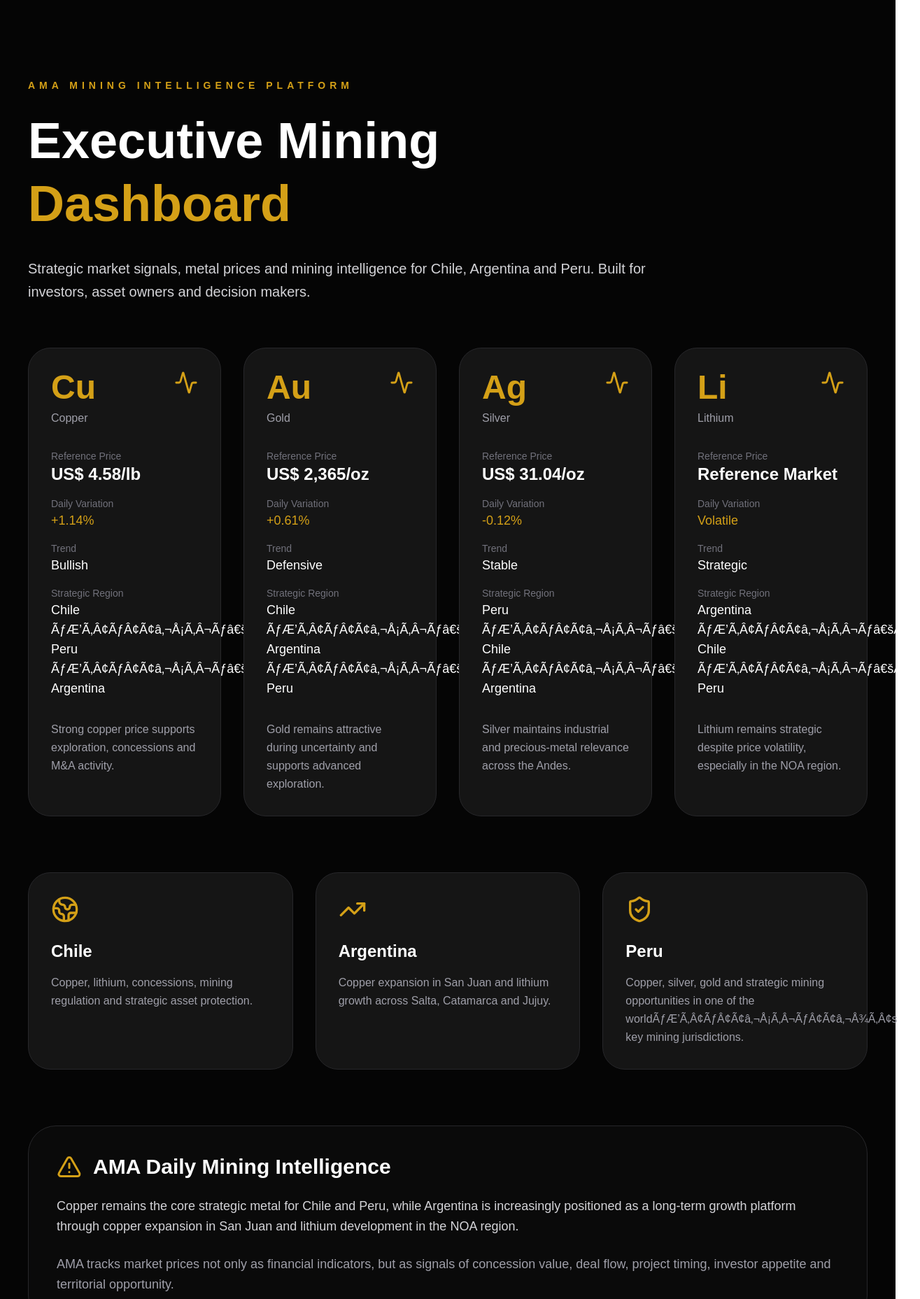
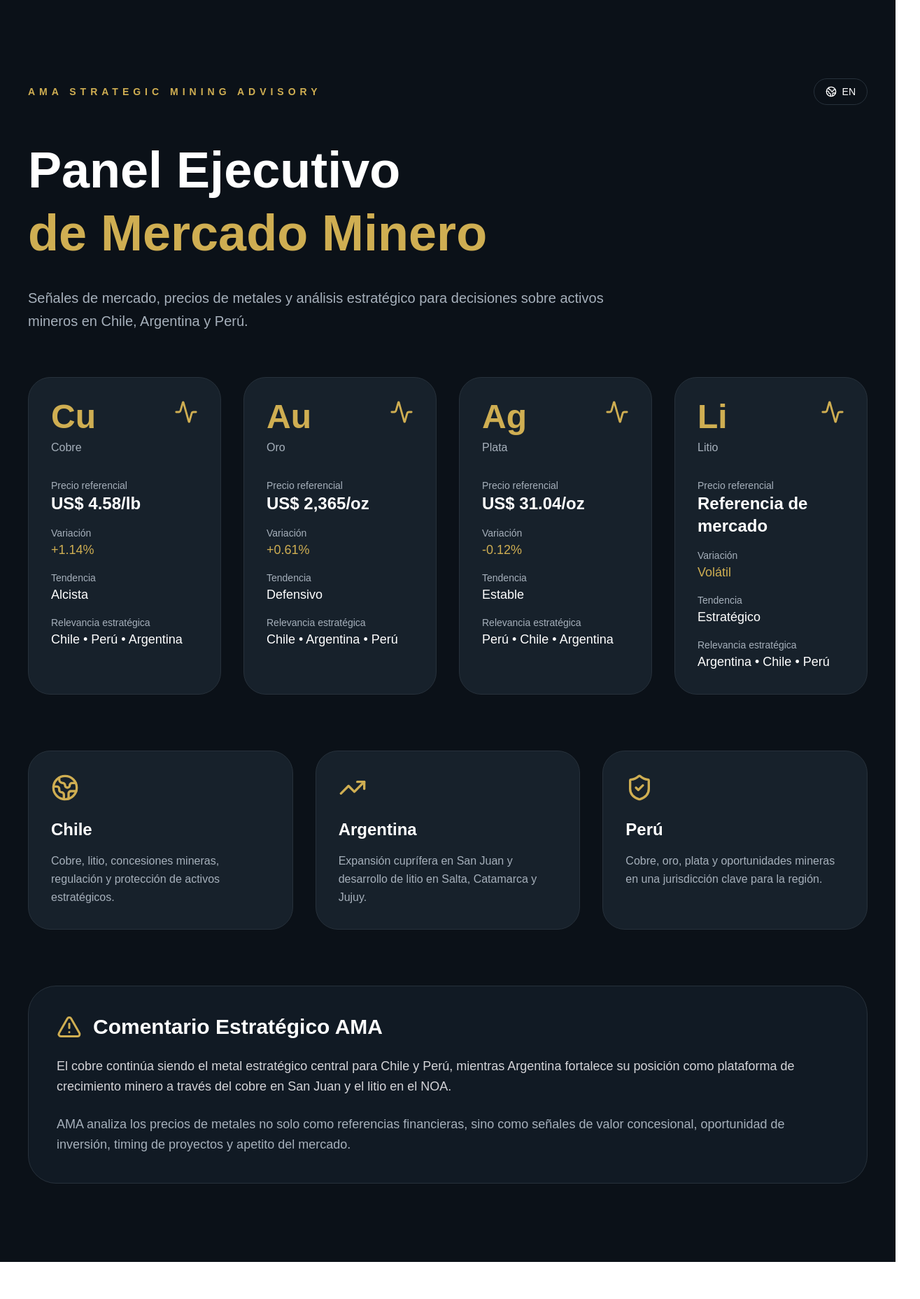
Before and after one commit to octaviomogu/ama-mining, a Next.js app: page /dashboard in a window 1280 px wide. Shown: the top 1857 px of the page at 70% size, 1315 px wide, since content can reach past the window. After the commit the page ends 1804 px from the top, so only its background shows below. Built offline with nearby package versions, Linux system fonts and the light colour scheme.

Commit message:
Fix dashboard Spanish language and copy

```diff
--- a/app/dashboard/page.tsx
+++ b/app/dashboard/page.tsx
@@ -1,79 +1,150 @@
-import { metals } from '../data/metals'
-import MetalCard from '../components/MetalCard'
-import { Globe2, ShieldCheck, TrendingUp, AlertTriangle } from 'lucide-react'
+'use client'
+
+import { useState } from 'react'
+import { Activity, AlertTriangle, Globe2, ShieldCheck, TrendingUp } from 'lucide-react'
+
+const data = {
+  es: {
+    label: 'AMA Strategic Mining Advisory',
+    title1: 'Panel Ejecutivo',
+    title2: 'de Mercado Minero',
+    intro:
+      'Señales de mercado, precios de metales y análisis estratégico para decisiones sobre activos mineros en Chile, Argentina y Perú.',
+    metals: [
+      ['Cu', 'Cobre', 'US$ 4.58/lb', '+1.14%', 'Alcista', 'Chile • Perú • Argentina'],
+      ['Au', 'Oro', 'US$ 2,365/oz', '+0.61%', 'Defensivo', 'Chile • Argentina • Perú'],
+      ['Ag', 'Plata', 'US$ 31.04/oz', '-0.12%', 'Estable', 'Perú • Chile • Argentina'],
+      ['Li', 'Litio', 'Referencia de mercado', 'Volátil', 'Estratégico', 'Argentina • Chile • Perú'],
+    ],
+    regions: [
+      ['Chile', 'Cobre, litio, concesiones mineras, regulación y protección de activos estratégicos.'],
+      ['Argentina', 'Expansión cuprífera en San Juan y desarrollo de litio en Salta, Catamarca y Jujuy.'],
+      ['Perú', 'Cobre, oro, plata y oportunidades mineras en una jurisdicción clave para la región.'],
+    ],
+    commentTitle: 'Comentario Estratégico AMA',
+    comment1:
+      'El cobre continúa siendo el metal estratégico central para Chile y Perú, mientras Argentina fortalece su posición como plataforma de crecimiento minero a través del cobre en San Juan y el litio en el NOA.',
+    comment2:
+      'AMA analiza los precios de metales no solo como referencias financieras, sino como señales de valor concesional, oportunidad de inversión, timing de proyectos y apetito del mercado.',
+  },
+  en: {
+    label: 'AMA Strategic Mining Advisory',
+    title1: 'Executive',
+    title2: 'Mining Market Dashboard',
+    intro:
+      'Market signals, metal prices and strategic analysis for mining asset decisions across Chile, Argentina and Peru.',
+    metals: [
+      ['Cu', 'Copper', 'US$ 4.58/lb', '+1.14%', 'Bullish', 'Chile • Peru • Argentina'],
+      ['Au', 'Gold', 'US$ 2,365/oz', '+0.61%', 'Defensive', 'Chile • Argentina • Peru'],
+      ['Ag', 'Silver', 'US$ 31.04/oz', '-0.12%', 'Stable', 'Peru • Chile • Argentina'],
+      ['Li', 'Lithium', 'Market reference', 'Volatile', 'Strategic', 'Argentina • Chile • Peru'],
+    ],
+    regions: [
+      ['Chile', 'Copper, lithium, mining concessions, regulation and strategic asset protection.'],
+      ['Argentina', 'Copper expansion in San Juan and lithium development in Salta, Catamarca and Jujuy.'],
+      ['Peru', 'Copper, gold, silver and mining opportunities in a key regional jurisdiction.'],
+    ],
+    commentTitle: 'AMA Strategic Comment',
+    comment1:
+      'Copper remains the core strategic metal for Chile and Peru, while Argentina strengthens its position as a mining growth platform through copper in San Juan and lithium in the NOA region.',
+    comment2:
+      'AMA analyzes metal prices not only as financial references, but as signals of concession value, investment opportunity, project timing and market appetite.',
+  },
+}
 
 export default function DashboardPage() {
+  const [lang, setLang] = useState<'es' | 'en'>('es')
+  const t = data[lang]
+
   return (
-    <main className="min-h-screen bg-[#050505] text-white">
+    <main className="min-h-screen bg-[#0B1118] text-white">
       <section className="px-6 lg:px-10 py-28 max-w-7xl mx-auto">
-        <div className="uppercase tracking-[6px] text-[#D4A017] text-sm font-semibold mb-6">
-          AMA Mining Intelligence Platform
+        <div className="flex justify-between items-center mb-12">
+          <div className="uppercase tracking-[6px] text-[#CFAE52] text-sm font-semibold">
+            {t.label}
+          </div>
+
+          <button
+            onClick={() => setLang(lang === 'es' ? 'en' : 'es')}
+            className="border border-[#27313B] hover:border-[#CFAE52] rounded-full px-4 py-2 text-sm flex items-center gap-2"
+          >
+            <Globe2 size={16} />
+            {lang === 'es' ? 'EN' : 'ES'}
+          </button>
         </div>
 
         <h1 className="text-5xl md:text-7xl font-black leading-tight mb-8">
-          Executive Mining
-          <span className="block text-[#D4A017]">Dashboard</span>
+          {t.title1}
+          <span className="block text-[#CFAE52]">{t.title2}</span>
         </h1>
 
-        <p className="text-zinc-300 text-xl max-w-4xl leading-relaxed mb-16">
-          Strategic market signals, metal prices and mining intelligence for
-          Chile, Argentina and Peru. Built for investors, asset owners and
-          decision makers.
+        <p className="text-[#A6B0BB] text-xl max-w-4xl leading-relaxed mb-16">
+          {t.intro}
         </p>
 
         <div className="grid md:grid-cols-2 xl:grid-cols-4 gap-8 mb-20">
-          {metals.map((metal) => (
-            <MetalCard key={metal.symbol} {...metal} />
+          {t.metals.map(([symbol, name, price, change, trend, region]) => (
+            <div
+              key={symbol}
+              className="bg-[#17212B] border border-[#27313B] hover:border-[#CFAE52] rounded-[32px] p-8 transition-all"
+            >
+              <div className="flex justify-between items-start mb-8">
+                <div>
+                  <div className="text-5xl font-black text-[#CFAE52]">{symbol}</div>
+                  <div className="text-[#A6B0BB] mt-2">{name}</div>
+                </div>
+
+                <Activity className="text-[#CFAE52]" size={34} />
+              </div>
+
+              <div className="space-y-4">
+                <div>
+                  <div className="text-[#A6B0BB] text-sm">Precio referencial</div>
+                  <div className="text-2xl font-bold">{price}</div>
+                </div>
+
+                <div>
+                  <div className="text-[#A6B0BB] text-sm">Variación</div>
+                  <div className="text-lg text-[#CFAE52]">{change}</div>
+                </div>
+
+                <div>
+                  <div className="text-[#A6B0BB] text-sm">Tendencia</div>
+                  <div className="text-lg">{trend}</div>
+                </div>
+
+                <div>
+                  <div className="text-[#A6B0BB] text-sm">Relevancia estratégica</div>
+                  <div className="text-lg">{region}</div>
+                </div>
+              </div>
+            </div>
           ))}
         </div>
 
         <div className="grid lg:grid-cols-3 gap-8 mb-20">
-          <div className="bg-[#151515] border border-zinc-800 rounded-[32px] p-8">
-            <Globe2 className="text-[#D4A017] mb-6" size={40} />
-            <h2 className="text-2xl font-bold mb-4">Chile</h2>
-            <p className="text-zinc-400 leading-relaxed">
-              Copper, lithium, concessions, mining regulation and strategic
-              asset protection.
-            </p>
+          {t.regions.map(([country, desc], index) => {
+            const icons = [Globe2, TrendingUp, ShieldCheck]
+            const Icon = icons[index]
+
+            return (
+              <div key={country} className="bg-[#17212B] border border-[#27313B] rounded-[32px] p-8">
+                <Icon className="text-[#CFAE52] mb-6" size={40} />
+                <h2 className="text-2xl font-bold mb-4">{country}</h2>
+                <p className="text-[#A6B0BB] leading-relaxed">{desc}</p>
+              </div>
+            )
+          })}
+        </div>
+
+        <div className="bg-[#111A24] border border-[#27313B] rounded-[40px] p-10">
+          <div className="flex items-center gap-4 mb-6">
+            <AlertTriangle className="text-[#CFAE52]" size={36} />
+            <h2 className="text-3xl font-black">{t.commentTitle}</h2>
           </div>
 
-          <div className="bg-[#151515] border border-zinc-800 rounded-[32px] p-8">
-            <TrendingUp className="text-[#D4A017] mb-6" size={40} />
-            <h2 className="text-2xl font-bold mb-4">Argentina</h2>
-            <p className="text-zinc-400 leading-relaxed">
-              Copper expansion in San Juan and lithium growth across Salta,
-              Catamarca and Jujuy.
-            </p>
-          </div>
-
-          <div className="bg-[#151515] border border-zinc-800 rounded-[32px] p-8">
-            <ShieldCheck className="text-[#D4A017] mb-6" size={40} />
-            <h2 className="text-2xl font-bold mb-4">Peru</h2>
-            <p className="text-zinc-400 leading-relaxed">
-              Copper, silver, gold and strategic mining opportunities in one of
-              the worldÃƒÆ’Ã‚Â¢ÃƒÂ¢Ã¢â‚¬Å¡Ã‚Â¬ÃƒÂ¢Ã¢â‚¬Å¾Ã‚Â¢s key mining jurisdictions.
-            </p>
-          </div>
-        </div>
-
-        <div className="bg-[#0A0A0A] border border-zinc-800 rounded-[40px] p-10">
-          <div className="flex items-center gap-4 mb-6">
-            <AlertTriangle className="text-[#D4A017]" size={36} />
-            <h2 className="text-3xl font-black">AMA Daily Mining Intelligence</h2>
-          </div>
-
-          <p className="text-zinc-300 text-lg leading-relaxed mb-6">
-            Copper remains the core strategic metal for Chile and Peru, while
-            Argentina is increasingly positioned as a long-term growth platform
-            through copper expansion in San Juan and lithium development in the
-            NOA region.
-          </p>
-
-          <p className="text-zinc-400 text-lg leading-relaxed">
-            AMA tracks market prices not only as financial indicators, but as
-            signals of concession value, deal flow, project timing, investor
-            appetite and territorial opportunity.
-          </p>
+          <p className="text-zinc-300 text-lg leading-relaxed mb-6">{t.comment1}</p>
+          <p className="text-[#A6B0BB] text-lg leading-relaxed">{t.comment2}</p>
         </div>
       </section>
     </main>
--- /dev/null
+++ b/atlas-fix.js
@@ -0,0 +1,5 @@
+node atlas-fix.js
+npm run build
+git add .
+git commit -m "Apply AMA Project ATLAS clean redesign"
+git push
```
